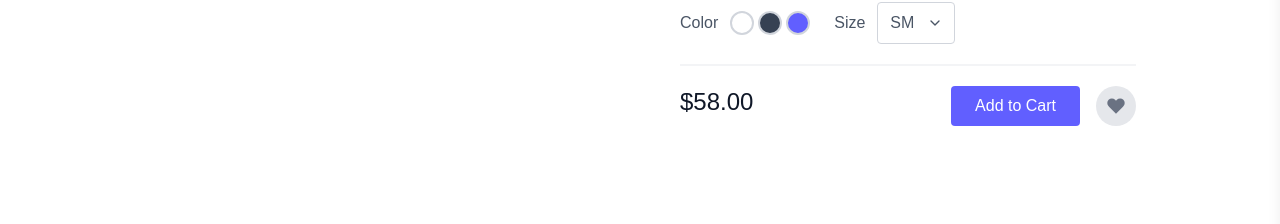
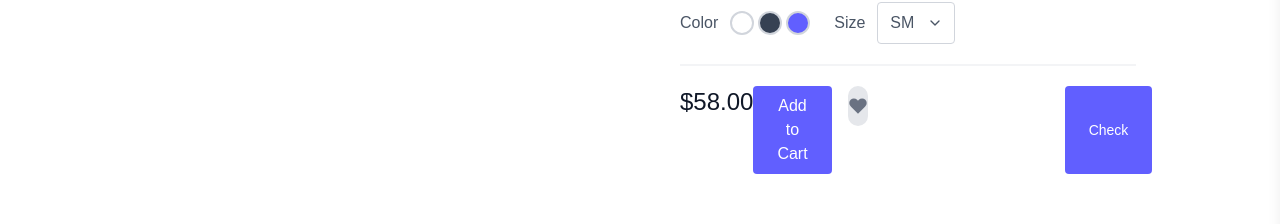
Before and after one commit to yashr775/nextecomm, a Next.js app: page /products/bestproducts in a window 1280 px wide. Shown: the part 456-680 px from the top of the page. Built offline with nearby package versions, Linux system fonts and the light colour scheme.

Commit message:
Pincode api created

```diff
--- /dev/null
+++ b/pages/api/pincode.js
@@ -0,0 +1,5 @@
+export default function handler(req, res) {
+
+    res.status(200).json([234400, 721308, 110003, 560017])
+
+}
--- a/pages/products/[slug].js
+++ b/pages/products/[slug].js
@@ -4,6 +4,10 @@ import React from "react";
 const Post = () => {
     const router = useRouter();
     const { slug } = router.query;
+
+    const checkServicablity = () => { }
+
+
     return (
         <section className="text-gray-600 body-font overflow-hidden">
             <div className="container px-5 py-16 mx-auto">
@@ -177,6 +181,10 @@ const Post = () => {
                                     <path d="M20.84 4.61a5.5 5.5 0 00-7.78 0L12 5.67l-1.06-1.06a5.5 5.5 0 00-7.78 7.78l1.06 1.06L12 21.23l7.78-7.78 1.06-1.06a5.5 5.5 0 000-7.78z"></path>
                                 </svg>
                             </button>
+                            <div className="pin flex space-x-2 text-sm ml-2 ">
+                                <input type="text m-2 px-2 border-2  "></input>
+                                <button onClick={checkServicablity} className="text-white bg-indigo-500 border-0 py-2 px-6 focus:outline-none hover:bg-indigo-600 rounded">Check</button>
+                            </div>
                         </div>
                     </div>
                 </div>
```
